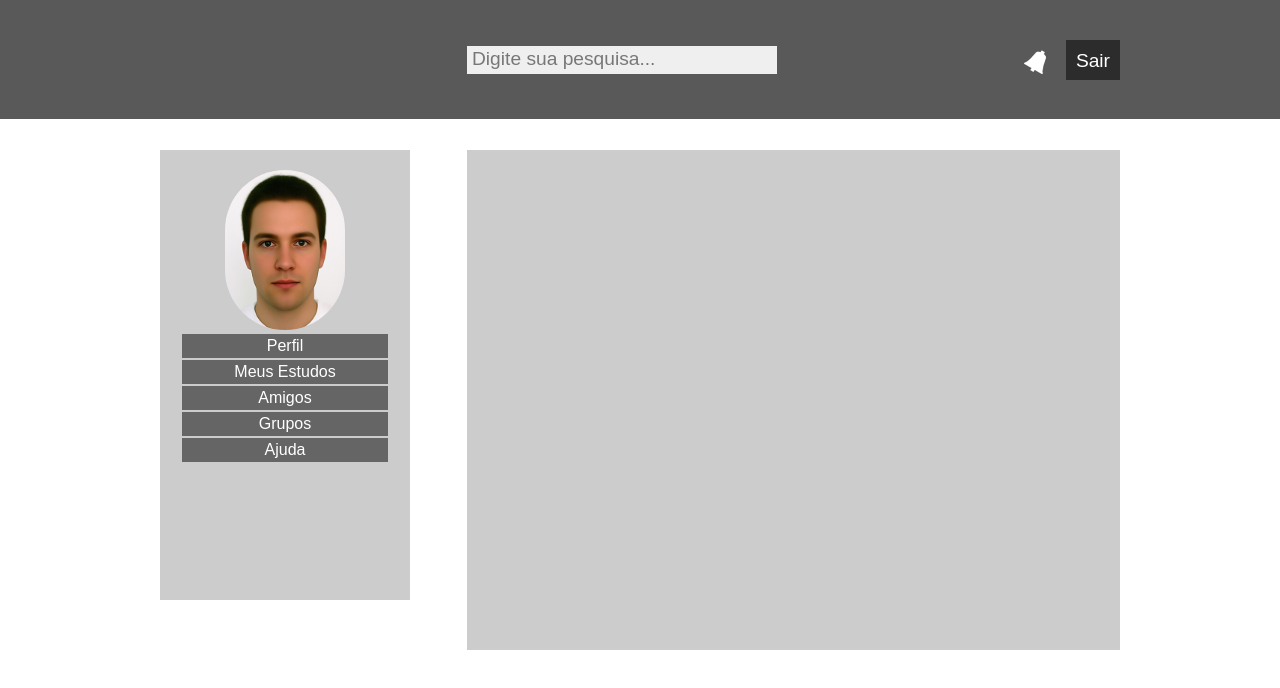
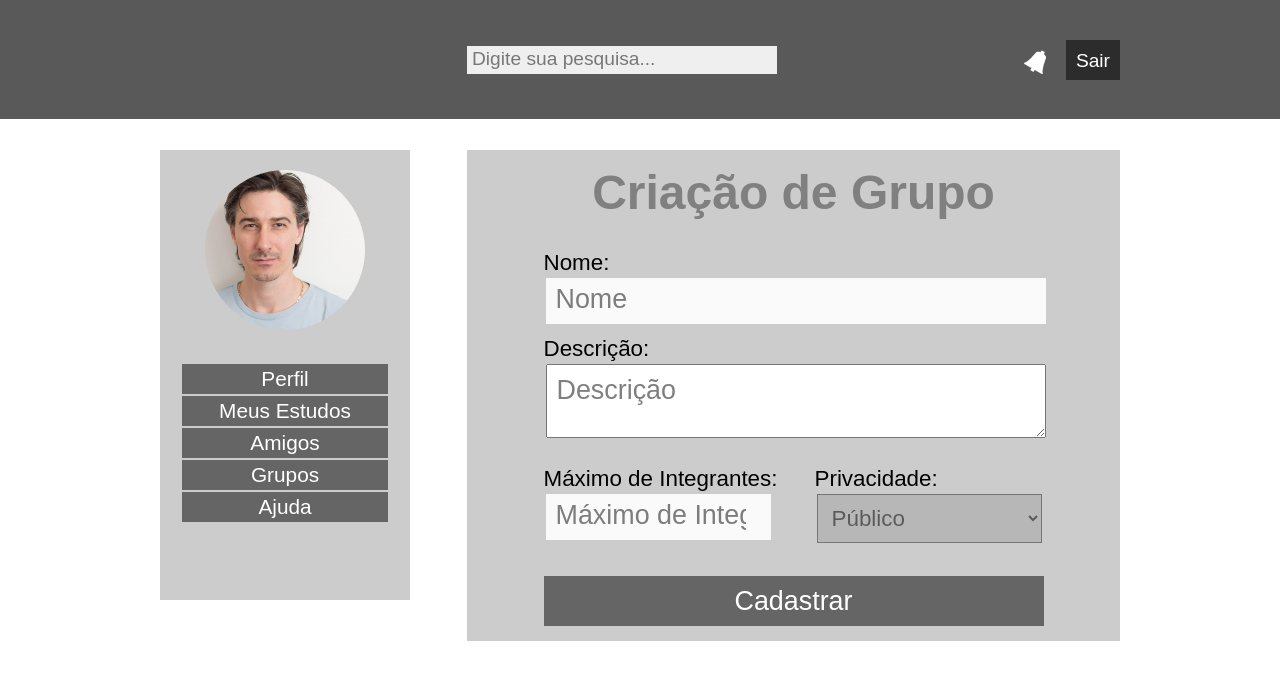
Before and after one commit to chicobentojr/mind-scratches, a plain HTML site: page grupo/criar.html in a window 1280 px wide. Drawn offline with Linux system fonts and the light colour scheme.

Commit message:
Criação da página grupo/criar

```diff
--- /dev/null
+++ b/estilos/grupo/criar.css
@@ -0,0 +1,65 @@
+#conteudo h1{
+    color: gray;
+    font-size: 3em;
+    text-align: center;
+}
+
+#conteudo form{
+    margin: 0 auto;
+    margin-top: 30px;
+    width: 500px;
+    font-size: 1.4em;
+}
+#conteudo form .field{
+    margin: 10px auto;
+}
+#conteudo form label{
+    color: black;
+}
+#conteudo form input{
+    width: 500px;
+    padding: 10px;
+    margin: 2px;
+    box-sizing: border-box;
+}
+#conteudo form textarea{
+    max-width: 500px;
+    width: 500px;
+    padding: 10px;
+    margin: 2px;
+    box-sizing: border-box;
+}
+#conteudo form select{
+    padding: 10px;
+    margin: 2px;
+    box-sizing: border-box;
+    background-color: rgba(0,0,0,0.1);
+    color: rgba(0,0,0,0.5);
+}
+#conteudo form .left.field{
+    float: left;
+}
+#conteudo form .left.field > * {
+    display: block;
+}
+#conteudo form .left.field > input{
+    width: 225px;
+}
+#conteudo form .right.field{
+    float: right;
+}
+#conteudo form .right.field > *{
+    display: block;
+}
+#conteudo form .right.field > select{
+    width: 225px;
+}
+
+#conteudo form a.cadastrar{
+    clear: both;
+    width: 500px;
+    display: block;
+    height: 50px;
+    box-sizing: border-box;
+    margin-top: 130px;
+}
--- a/estilos/mestre.css
+++ b/estilos/mestre.css
@@ -29,6 +29,7 @@ input {
     color: black;
     background-color: rgba(256,256,256,0.90);
     border: 0;
+    padding: 5px;
 }
 
 input:focus{
--- a/estilos/principal.css
+++ b/estilos/principal.css
@@ -1,5 +1,3 @@
-
-
 header .logo{
     /*margin-left: 20%;*/
     margin-right: 57px;
@@ -49,15 +47,16 @@ aside{
 
 aside .usuario.imagem img{
     margin-top: 20px;
-    width: 120px;
+    width: 160px;
     height: 160px;
     border-radius: 500px;
 }
-aside .opcoes{
+aside nav{
     margin-top: 30px;
 }
 aside nav li{
     list-style-type: none;
+    font-size: 1.3em;
 }
 aside nav a {
     width: 200px;
@@ -77,7 +76,7 @@ aside nav a:hover{
     margin-left: 57px;
     float: left;
     width: 653px;
-    min-height: 500px;
+    min-height: 450px;
     background-color: rgba(0,0,0,0.2);
     box-sizing: border-box;
     padding: 15px;
--- a/grupo/criar.html
+++ b/grupo/criar.html
@@ -5,6 +5,7 @@
     <title>Recorde - 2015</title>
     <link type="text/css" href="../estilos/mestre.css" rel="stylesheet" />
     <link type="text/css" href="../estilos/principal.css" rel="stylesheet" />
+    <link type="text/css" href="../estilos/grupo/criar.css" rel="stylesheet" />
 </head>
 <body>
     <main>
@@ -19,7 +20,7 @@
         </header>
         <aside id="menu">
             <div class="usuario imagem">
-                <img src="../imagens/user photo original.jpg" alt="usuário imagem" />
+                <img src="../imagens/user_photo.jpg" alt="usuário imagem" />
             </div>
             <nav>
                 <ul>
@@ -32,7 +33,29 @@
             </nav>
         </aside>
         <div id="conteudo">
-
+            <h1>Criação de Grupo</h1>
+            <form>
+                <div class="field">
+                    <label>Nome:</label>
+                    <input type="text" placeholder="Nome" />
+                </div>
+                <div class="field">
+                    <label>Descrição:</label>
+                    <textarea placeholder="Descrição"></textarea>
+                </div>
+                <div class="left field">
+                    <label>Máximo de Integrantes:</label>
+                    <input type="number" placeholder="Máximo de Integrantes" />
+                </div>
+                <div class="right field">
+                    <label>Privacidade:</label>
+                    <select>
+                        <option value="publico">Público</option>
+                        <option value="privado">Privado</option>
+                    </select>
+                </div>
+                <a href="#" class="cadastrar button">Cadastrar</a>
+            </form>
         </div>
     </main>
 </body>
```
Also changed, not shown: index.html (+1 -1 lines), imagens/user_photo.jpg (added). Lines whose indentation alone changed are shown as unchanged.
